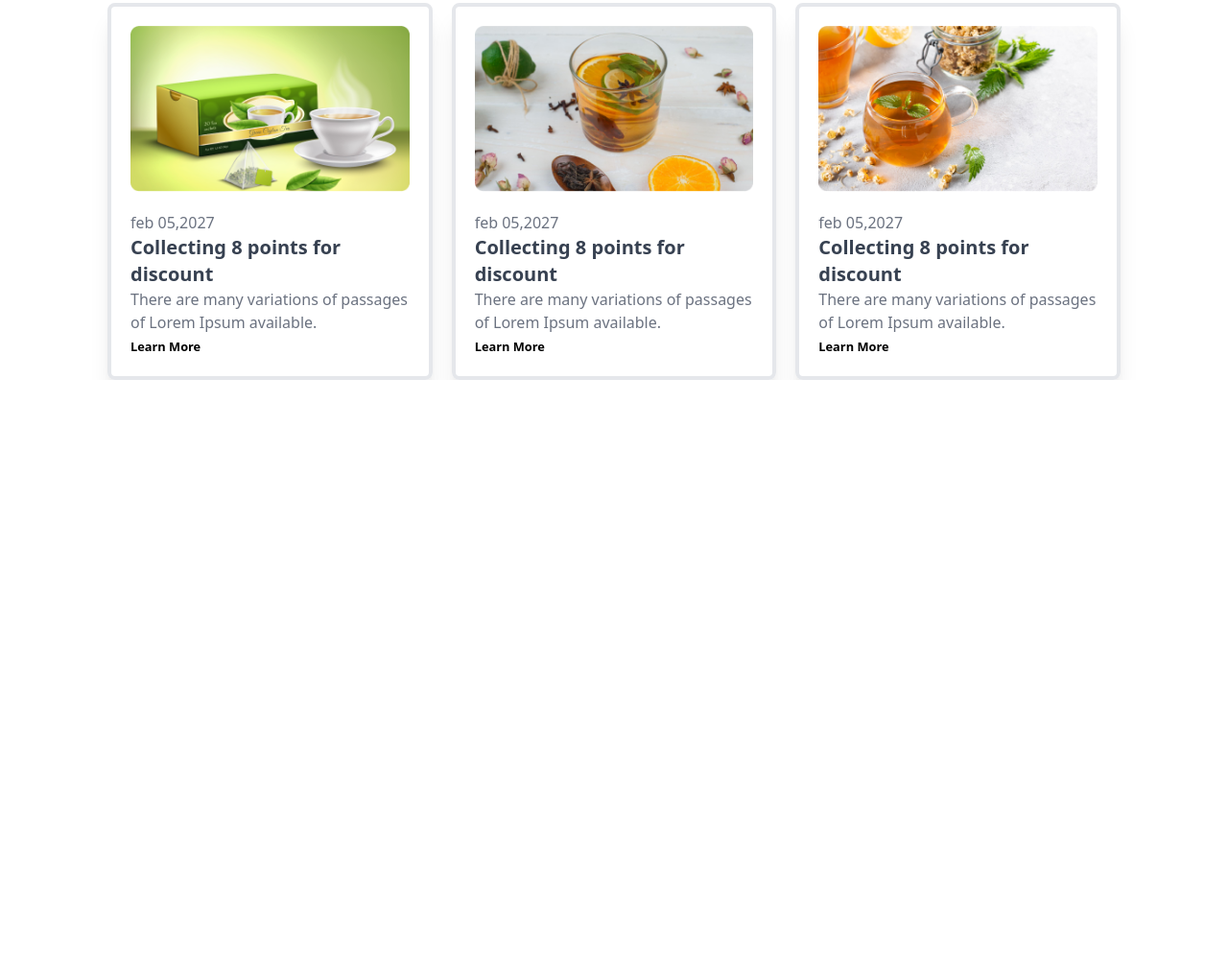
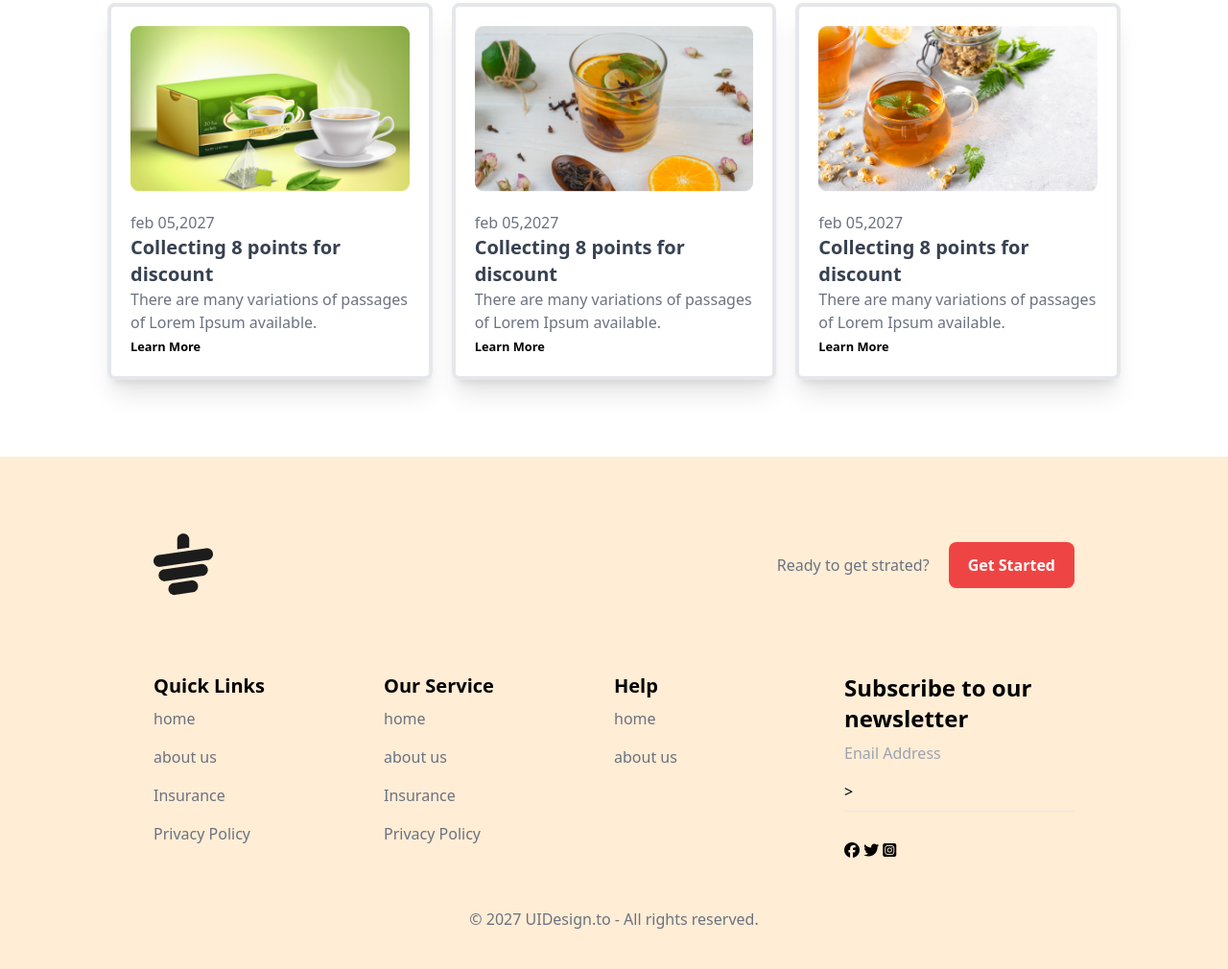
Before and after one commit to M-Rakib-Ahmed/tea-house-resourcs-project, a plain HTML site: page index.html in a window 1280 px wide. Shown: the part 2654-3664 px from the top of the page at 96% size. Before the commit the page ends 3050 px from the top, so only its background shows below. Drawn offline with nearby package versions, Linux system fonts and the light colour scheme; a web font is replaced by a local one.

Commit message:
last file added

```diff
--- a/index.html
+++ b/index.html
@@ -188,7 +188,7 @@
  <section>
 <!-- title  -->
  <div class="text-center">
-  <h1 class="text-4xl font-bold mb-5">news & events</h1>
+  <h1 class="text-4xl font-bold mb-5 capitalize">news & events</h1>
   <p class="text-gray-500">There are many variations of passages of Lorem Ipsum available, but the majority have suffered alteration in some <br> form, by injected humour, or randomised words which don't look even slightly believable. </p>
  </div>
   <!-- Image cared -->
@@ -226,8 +226,73 @@
    </div>
 
  </section>
+    </main>
 
-    </main>
+    <!--Fotter section here  -->
+    <footer class="bg-orange-100  w- mt-20 ">
+      <!-- logo -->
+       <div class="flex justify-between py-20  w-9/12 mx-auto">
+        <!-- icone -->
+        <div><img src="images/cup.png" alt=""></div>
+        <!-- text and  button -->
+        <div class="flex items-center gap-5">
+          <p class="text-gray-500">Ready to get strated?</p>
+          <button class="bg-gradient-to-r ring-orange-500 bg-red-500 px-5 py-3 rounded-lg text-white font-bold capitalize">get started</button>
+        </div>
+       </div>
+
+       <!-- link  -->
+        <div class="grid grid-cols-4 w-9/12 mx-auto leading-10">
+          <!-- First link -->
+           <div>
+            <h2 class="text-xl font-bold capitalize">quick links</h2>
+            <ul class="text-gray-500">
+              <li><a class="" href="#">home</a></li>
+              <li><a href="#">about us</a></li>
+              <li><a href="#">Insurance</a></li>
+              <li><a href="#">Privacy Policy</a></li>
+            </ul>
+           </div>
+          <!-- Secend link -->
+           <div>
+            <h2 class="text-xl font-bold capitalize">Our Service</h2>
+            <ul class="text-gray-500">
+              <li><a href="#">home</a></li>
+              <li><a href="#">about us</a></li>
+              <li><a href="#">Insurance</a></li>
+              <li><a href="#">Privacy Policy</a></li>
+            </ul>
+           </div>
+          <!-- Third link -->
+           <div>
+            <h2 class="text-xl font-bold capitalize">Help</h2>
+            <ul class="text-gray-500">
+              <li><a href="#">home</a></li>
+              <li><a href="#">about us</a></li>
+
+            </ul>
+           </div>
+           <!-- Third link -->
+           <div>
+           <h1 class="text-2xl font-semibold">Subscribe to our newsletter</h1>
+           <div>
+            <input class="bg-transparent " type="text" placeholder="Enail Address" <i class="fa-regular fa-chevron-right"></i>>
+          <hr>
+           </div>
+           <div class="mt-5">
+            <i class="fa-brands fa-facebook"></i>
+            <i class="fa-brands fa-twitter"></i>
+            <i class="fa-brands fa-square-instagram"></i>
+
+           </div>
+        </div>
+
+
+
+    </footer>
+    <div class="bg-orange-100 text-center py-10 text-gray-500">
+      <p>© 2027 UIDesign.to - All rights reserved.</p>
+    </div>
 
 
 </body>
```
Also changed, not shown: rakib.html (deleted, +0 -82 lines), rana.html (added).
